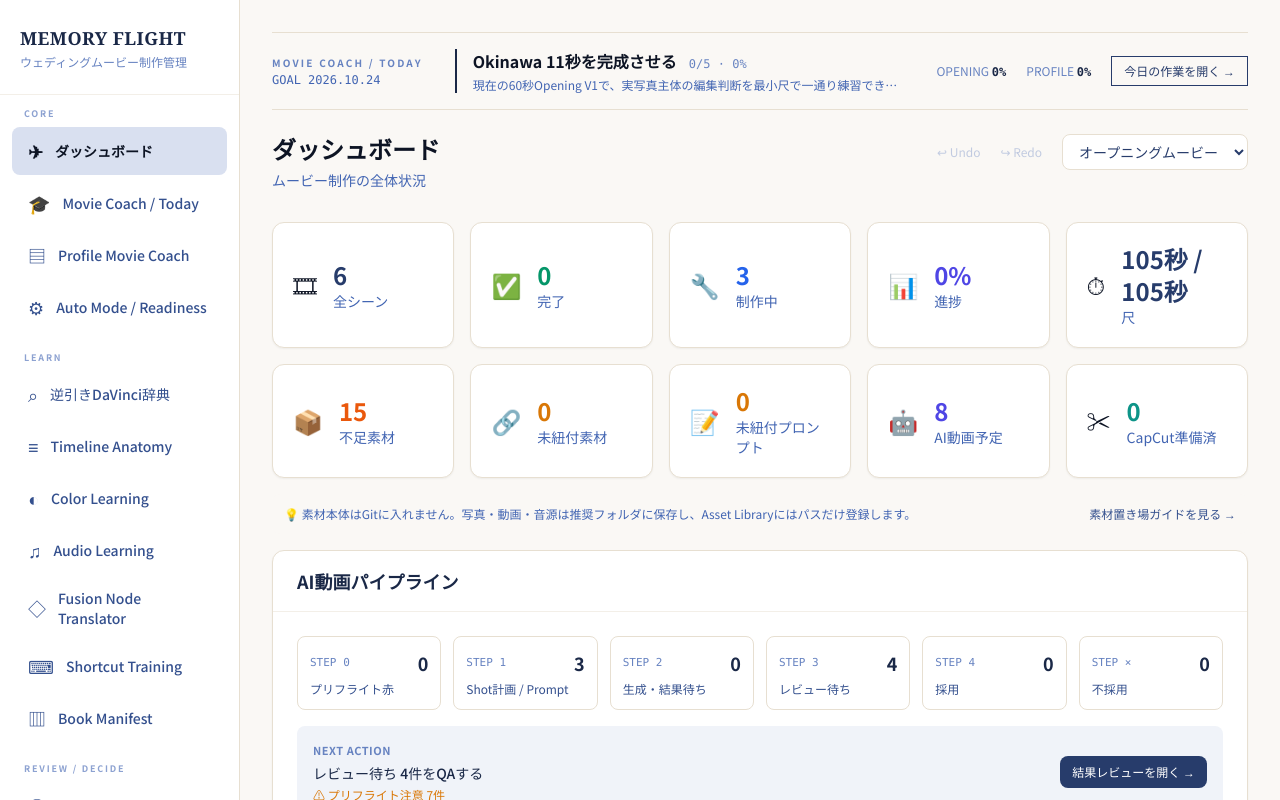
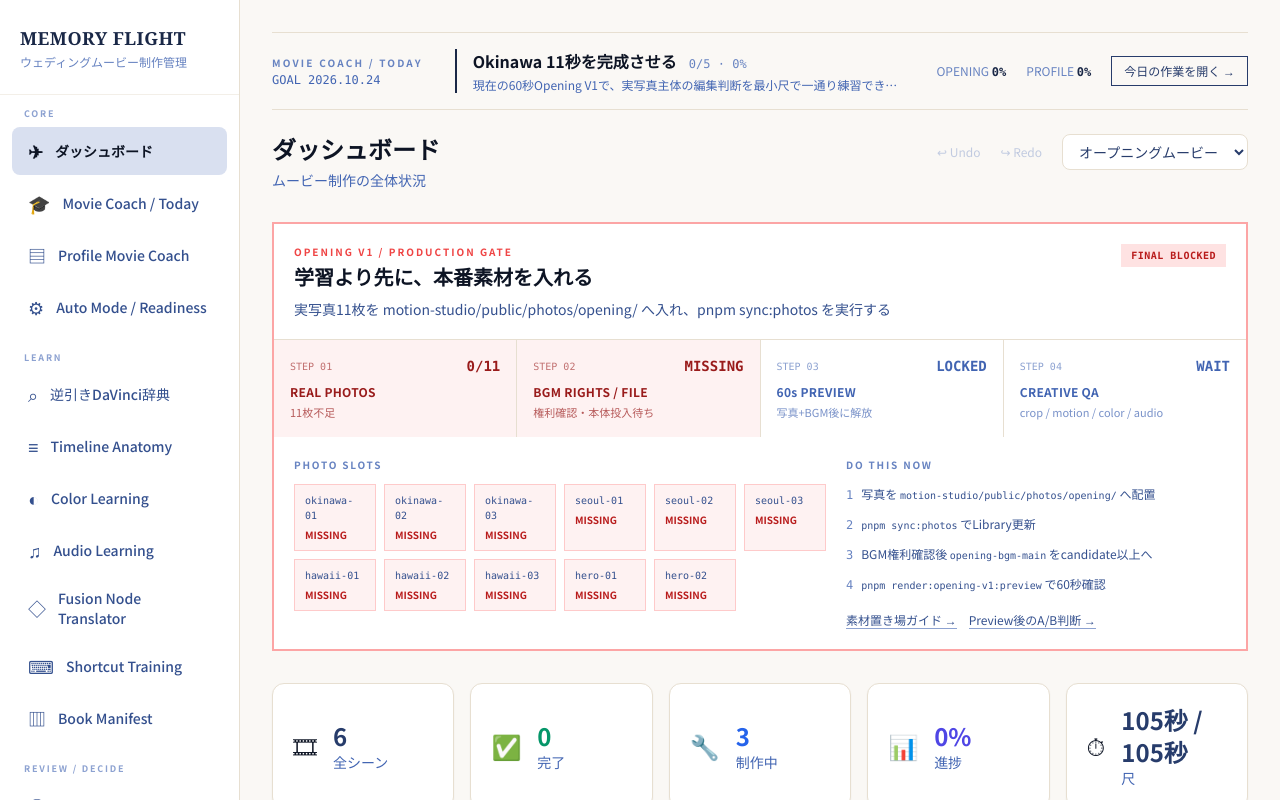
Before and after one commit to m-shogo/wedding-project, a React (Vite) app in the folder movie-dashboard/: page / in a window 1280 px wide. Shown: the top 800 px of the page. Built offline with nearby package versions, Linux system fonts and the light colour scheme.

Commit message:
feat(opening): surface production gate on dashboard and movie coach

```diff
--- a/movie-dashboard/src/components/Header.tsx
+++ b/movie-dashboard/src/components/Header.tsx
@@ -1,4 +1,5 @@
 import { MovieSelector } from "./MovieSelector";
+import { OpeningProductionGatePanel } from "./OpeningProductionGatePanel";
 import { useProduction } from "../store/productionStore";
 
 interface HeaderProps {
@@ -9,8 +10,10 @@ interface HeaderProps {
 
 export function Header({ title, description, showMovieSelector }: HeaderProps) {
   const { undo, redo, canUndo, canRedo } = useProduction();
+  const showOpeningGate = title === "ダッシュボード" || title === "MOVIE COACH";
 
   return (
+    <>
       <header className="mb-8 flex items-start justify-between gap-4">
         <div>
           <h1 className="text-2xl font-bold text-navy-900 font-serif dark:text-sand-100">{title}</h1>
@@ -40,5 +43,7 @@ export function Header({ title, description, showMovieSelector }: HeaderProps) {
           {showMovieSelector && <MovieSelector />}
         </div>
       </header>
+      {showOpeningGate && <OpeningProductionGatePanel compact={title === "MOVIE COACH"} />}
+    </>
   );
 }
```
Lines whose indentation alone changed are shown as unchanged.
